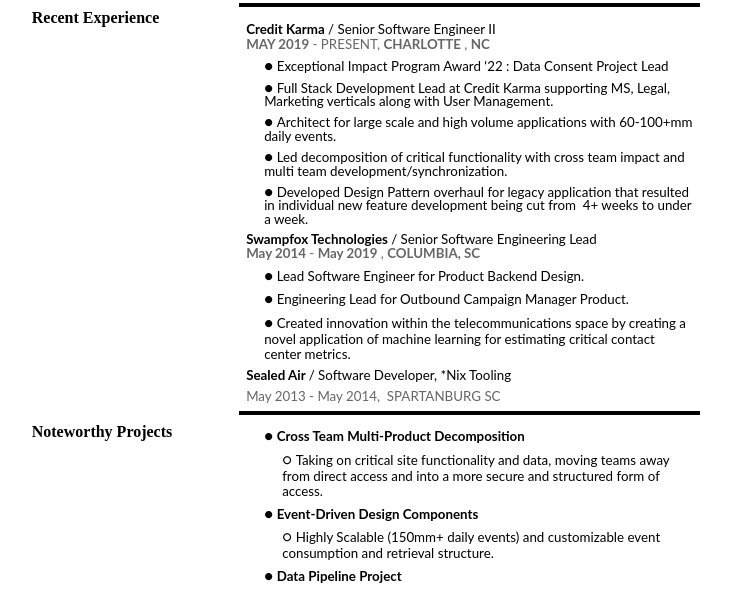
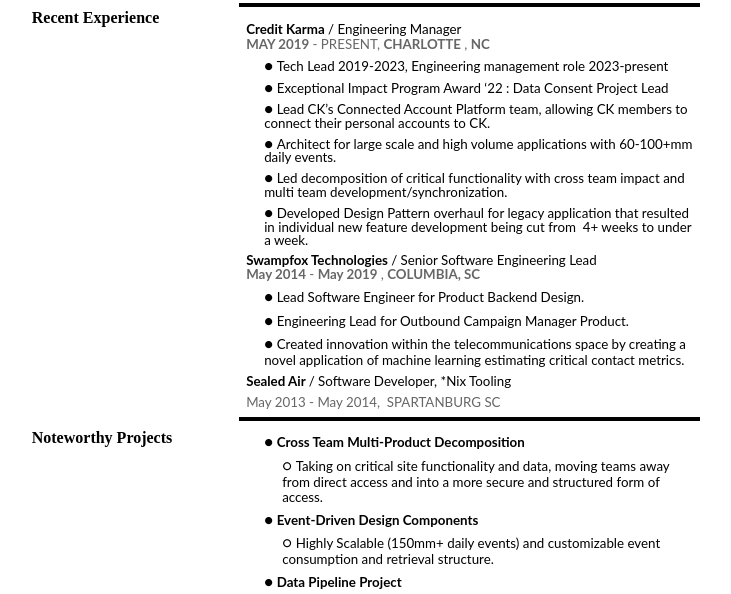
Before and after one commit to djessemoody/personalwebsite, a website: page index.html in a window 1280 px wide. Shown: the part 175-769 px from the top of the page, without its empty margins (52-783 px from the left). Drawn offline with Linux system fonts and the light colour scheme; a web font is replaced by a local one.

Commit message:
Auto Update

```diff
--- a/index.html
+++ b/index.html
@@ -16,7 +16,7 @@
    <span style='color:#000000;font-weight:400;text-decoration:none;vertical-align:baseline;font-size:6pt;font-family:"Lato";font-style:normal'>
    </span>
   </p>
-  <a id="t.59f97832e9d56e2de1b02a51e9c3a6654a4d17e2">
+  <a id="t.7c24b86465c93cdad153284a3a6cab71a824f906">
   </a>
   <a id="t.0">
   </a>
@@ -73,7 +73,7 @@
        /
       </span>
       <span style="font-size:10pt;font-weight:400">
-       Senior Software Engineer II
+       Engineering Manager
       </span>
      </h2>
      <h3 id="h.80m0megl6m3e" style='padding:0;margin:0;color:#666666;font-size:9pt;font-family:"Lato";line-height:1.15;page-break-after:avoid;orphans:2;widows:2;text-align:left'>
@@ -101,12 +101,17 @@
      <ul class="lst-kix_px61lqs5rklh-0 start" style="padding:0;margin:0">
       <li style='padding-top:5pt;color:#000000;padding-left:0pt;font-size:11pt;padding-bottom:0pt;line-height:1.0;margin-right:0;margin-left:13.5pt;font-family:"Lato";margin-top:0;margin-bottom:0;text-align:left;padding-right:0'>
        <span style='color:#000000;font-weight:400;text-decoration:none;vertical-align:baseline;font-size:10pt;font-family:"Lato";font-style:normal'>
+        Tech Lead 2019-2023, Engineering management role 2023-present
+       </span>
+      </li>
+      <li style='padding-top:5pt;color:#000000;padding-left:0pt;font-size:11pt;padding-bottom:0pt;line-height:1.0;margin-right:0;margin-left:13.5pt;font-family:"Lato";margin-top:0;margin-bottom:0;text-align:left;padding-right:0'>
+       <span style='color:#000000;font-weight:400;text-decoration:none;vertical-align:baseline;font-size:10pt;font-family:"Lato";font-style:normal'>
         Exceptional Impact Program Award ‘22 : Data Consent Project Lead
        </span>
       </li>
       <li style='padding-top:5pt;color:#000000;padding-left:0pt;font-size:11pt;padding-bottom:0pt;line-height:1.0;margin-right:0;margin-left:13.5pt;font-family:"Lato";margin-top:0;margin-bottom:0;text-align:left;padding-right:0'>
        <span style='color:#000000;font-weight:400;text-decoration:none;vertical-align:baseline;font-size:10pt;font-family:"Lato";font-style:normal'>
-        Full Stack Development Lead at Credit Karma supporting MS, Legal, Marketing verticals along with User Management.
+        Lead CK’s Connected Account Platform team, allowing CK members to connect their personal accounts to CK.
        </span>
       </li>
       <li style='padding-top:5pt;color:#000000;padding-left:0pt;font-size:11pt;padding-bottom:0pt;line-height:1.0;margin-right:0;margin-left:13.5pt;font-family:"Lato";margin-top:0;margin-bottom:0;text-align:left;padding-right:0'>
@@ -176,7 +181,7 @@
       </li>
       <li style='padding-top:5pt;color:#000000;padding-left:0pt;font-size:11pt;padding-bottom:0pt;line-height:1.15;margin-right:0;margin-left:13.5pt;font-family:"Lato";margin-top:0;margin-bottom:0;text-align:left;padding-right:0'>
        <span style='color:#000000;font-weight:400;text-decoration:none;vertical-align:baseline;font-size:10pt;font-family:"Lato";font-style:normal'>
-        Created innovation within the telecommunications space by creating a novel application of machine learning for estimating critical contact center metrics.
+        Created innovation within the telecommunications space by creating a novel application of machine learning estimating critical contact metrics.
        </span>
       </li>
      </ul>
```
